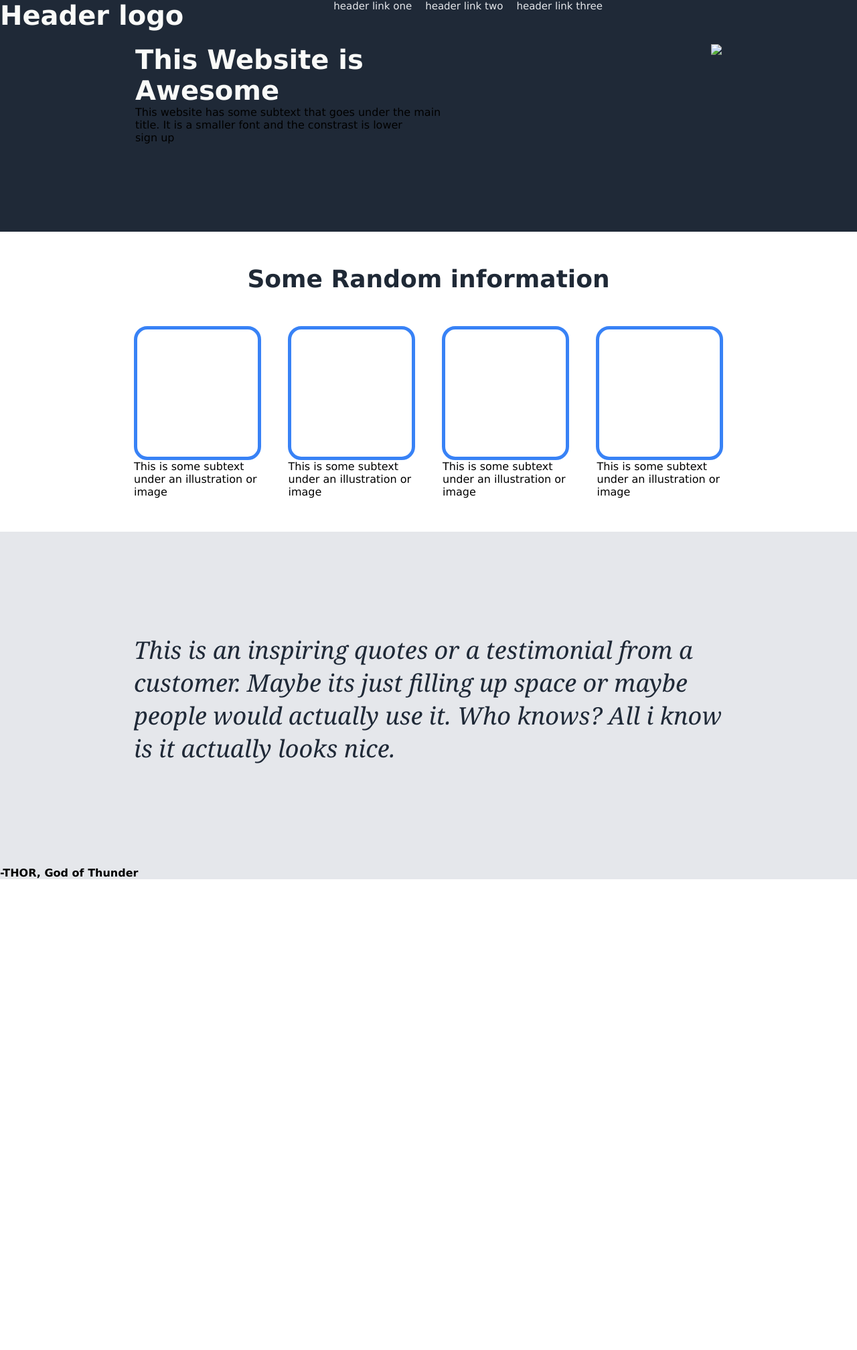
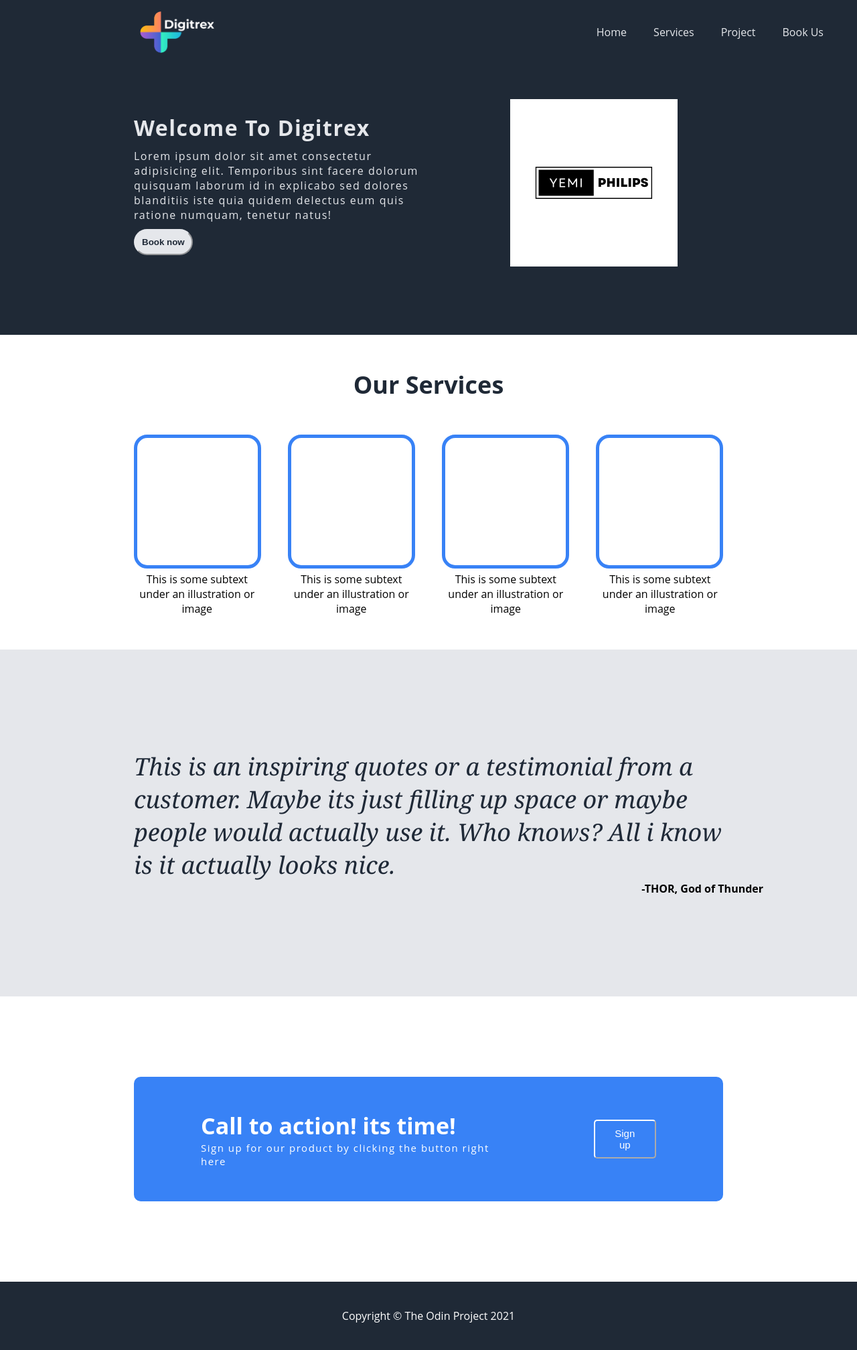
Before and after one commit to TheyemiPhilips/project-landingpage-odin, a plain HTML site: page landing.html in a window 1280 px wide. Shown: the whole page at 67% size. Before the commit the page ends 1313 px from the top, so only its background shows below. Drawn offline with Linux system fonts and the light colour scheme.

Commit message:
third commit

```diff
--- a/landing.html
+++ b/landing.html
@@ -8,33 +8,34 @@
     <link rel="stylesheet" href="style.css"/>
 </head>
 <body>
-    <div class="header">
-    <div class="header-container">
-        <div class="header-item">
-            <div class="header-logo"> <H1>Header logo</H1></div>
-            <div class="header-link-1"> header link one</div>
-            <div class="header-link-2"> header link two</div>
-            <div class="header-link-3"> header link three</div>
-        </div>
+ <header class="container">
+    <div class="logo">
+        <img src="./images/logo2.png" alt="logo" width="150px">
     </div>
-        <div class="hero">
-            <div class="hero-content-1">
-                <div class="hero-text"> This Website is Awesome</div>
-                <div class="hero-text2"> This website has some subtext that goes under the main title. It is a smaller font and the constrast is lower</div>
-                <div class="hero-button"> sign up</div>
-            </div>
+<nav>
+    <ul>
+        <li><a href="#">Home</a></li>
+        <li><a href="#">Services</a></li>
+        <li><a href="#">Project</a></li>
+        <li><a href="#" class="book-us">Book Us</a></li>
+    </ul>
+</nav>
+   </header>
+<div class="hero container">
+    <div class="content-left">
+        <h1>Welcome To Digitrex</h1>
+        <p>Lorem ipsum dolor sit amet consectetur adipisicing elit. Temporibus sint facere dolorum quisquam laborum id in explicabo sed dolores blanditiis iste quia quidem delectus eum quis ratione numquam, tenetur natus!</p>
+        <button class="book">Book now</button>
+    </div>
+    <div class="content-right">
+        <img src="images/yemiphilips (1).png" alt="hero image" class="hero-image">
+    </div>
 
-            <div class="hero-content-2">
-                <div class="hero-image"><img src= alt=""></div>
-            </div>
-        </div>
-
-    </div>
 </div>
 <!-- to the next session  -->
 <div class="section2">
     <div class="section2-header">
-        <div class="section2-header-text"> Some Random information</div>
+        <div class="section2-header-text"> Our Services </div>
     </div>
     <div class="section2-shapes">
         <div class="section2-shape1"> </div>
@@ -54,11 +55,23 @@
     <div class="section3-text">
         <div class="section3-text1"> This is an inspiring quotes or a testimonial from a customer. Maybe its just filling up space or maybe people would actually use it. Who knows? All i know is it actually looks nice. </div>
     </div>
-    <div class="section3-author"> <h4 strong> -THOR, God of Thunder</h4> </div>
-
-
-
-
+    <div class="section3-author">
+        <div class="section3-thor"> -THOR, God of Thunder</div>
+    </div>
+</div>
+<!--to the next section-->
+<div class="section4">
+    <div class="section4-container">
+        <div class="section4-text">
+            <div class="section4-text1"> Call to action! its time!</div>
+            <div class="section4-text2"> Sign up for our product by clicking the button right here</div>
+        </div>
+         <div class="section4-but"><button class="section4-button"> Sign up</button></div>
+    </div>
+</div>
+<!--to the next section2-->
+<div class="section5">
+    <div class="section5-content"> Copyright &copy; The Odin Project 2021</div>
 </div>
 </body>
 </html>
--- a/style.css
+++ b/style.css
@@ -3,57 +3,96 @@
     padding: 0;
     box-sizing: border-box;
 }
-body{ font-family: 'Lucida Sans', 'Lucida Sans Regular', 'Lucida Grande', 'Lucida Sans Unicode', Geneva, Verdana, sans-serif;}
 
-.header{
-    background-color: #1f2937
+body {
+    font-family: "Open Sans", sans-serif;
 }
-.header-container-text{
-    padding: 20px;
+
+.container {
+    padding-left: 30px;
+    padding-right: 30px;
+}
+
+header {
+    background-color:#1f2936;
+    height: 100px;
     display: flex;
-    justify-content: center;
+    justify-content: space-between;
+    align-items: center;
 }
-.header-item{
+
+.logo {
+    margin-left:160px;
+}
+
+ul {
     display: flex;
-    justify-content: center;
-    width: 900px;
-    gap: 20px;
-}
-.header-logo{
-    color: #f9faf8;
-    font-size: 20px;
-}
-.header-link-1,
-.header-link-2,
-.header-link-3{
-    color: #e5e7eb;
-    font-size: 15px;
+    list-style-type: none;
 
 }
-.header-link-1{
-    margin-left: auto;
+
+ul li a {
+    padding: 0 20px;
+    text-decoration: none;
+    color:#e5e7eb;
+    display: inline-block;
 }
-.hero{
+
+li a::after{
+    content: "";
+    display: block;
+    height: 4px;
+    width: 0;
+    background: #e5e7eb;
+    transition: all .5s;
+}
+
+li a:hover::after{
+    width: 100%;
+}
+
+.hero {
     display: flex;
-    justify-content:space-around;
-    padding: 20px;
-    width: 100%;
-    height: 300px;
+    height:400px;
+    justify-content: space-between;
+    align-items: center;
+    background-color: #1f2936;
+    padding-top: 50px;
+    padding-bottom: 100px;
 }
-.hero-content-1{
-    display: flex;
-    flex-direction: column;
-    height: 400px;
+
+.content-left {
+    width: 50%;
+    letter-spacing: 1.5px;
+    padding-left: 170px;
+}
+.content-right {
     width: 40%;
 }
 
-.hero-text{
-    font-size: 40px;
-    color: #f9faf8;
-    font-weight:bolder;
+.hero-image {
+    max-width:px;
+    height:250px;
 }
+
+h1 { color: #e5e7eb;
+font-weight: bold;
+padding-bottom: 10px;
+}
+p { color: #e5e7eb;
+padding-bottom: 10px;
+}
+.book { background-color: #e5e7eb;
+color: #1f2937;
+font-weight: 900;
+border-radius: 20px;
+padding: 10px;
+border-color: #e5e7eb;
+}
+
 /** to the next section **/
-.section2 { margin-top: 50px;
+.section2 {
+    margin-top: 50px;
 margin-bottom: 50px;}
 .section2-header{
     display: flex;
@@ -84,24 +123,105 @@ margin-bottom: 50px;}
     gap: 42px;
     margin-left: 200px;
     margin-right: 200px;
+    text-align: center;
+    padding-top: 5px;
 }
 /** to the next section**/
-.section3{
+.section3 {
     background-color: #e5e7eb;
-}
-.section3-text{
     display: flex;
     justify-content: center;
-    align-items: center;
-    height: 500px;
+    justify-items: center;
+    flex-direction: column;
+}
+.section3-text {
+    margin-top: 150px;
+    margin-buttom: 10px;
     margin-left: 200px;
     margin-right: 200px;
 
 }
-.section3-text1{
+.section3-text1 {
     font-size: 36px;
     font-family:Cambria, Cochin, Georgia, Times, 'Times New Roman', serif;
     font-style: italic;
     font-weight: 200;
     color: #1f2937;
 }
+.section3-author {
+align-self: flex-end;
+margin-bottom: 150px;
+margin-right: 140px;
+}
+.section3-thor {
+    font-weight: bold;
+}
+.section4 {
+    background-color: white;
+    display:flex;
+    justify-content: center;
+    align-items: center;
+}
+.section4-container {
+    margin-top: 120px;
+    margin-left: 200px;
+    margin-right: 200px;
+    margin-bottom: 120px;
+    display: flex;
+    background-color:#3882f6;
+    justify-content: space-around;
+    align-items: center;
+    border-radius: 10px;
+    gap: 20px;
+}
+.section4-text {
+    display: flex;
+    flex-direction: column;
+    margin-top:50px ;
+    margin-bottom: 50px;
+    margin-left:100px;
+    margin-right: 50px;
+
+}
+
+.section4-but {
+    margin-top:50px ;
+    margin-bottom: 50px;
+    margin-left:50px;
+    margin-right: 100px;
+    width: max-content;
+    }
+
+.section4-text1 {
+    font-size: 34px;
+    font-weight: bold;
+    color: white;
+}
+
+.section4-text2 {
+    font-size: 15px;
+    font-weight: 400;
+    color: white;
+    letter-spacing: 1.5px;
+}
+.section4-button {
+    padding: 10px 20px;
+    border-radius: 5px;
+    border-color: white;
+    color: white;
+    font-size: 15px;
+    font-weight: 500;
+    background-color: #eff2f800;
+}
+.section5 {
+    display: flex;
+    justify-content: center;
+    align-items: center;
+    background-color: #1f2936;
+}
+.section5-content {
+    color: white;
+    margin-top: 40px;
+    margin-bottom: 40px;
+    font-weight: 450;
+}
```
Also changed, not shown: images/logo1.png (added), images/logo2.png (added), images/yemiphilips (1).png (added).
